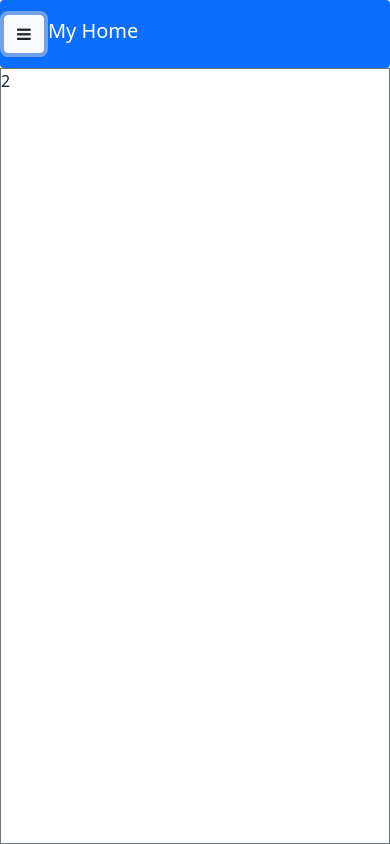
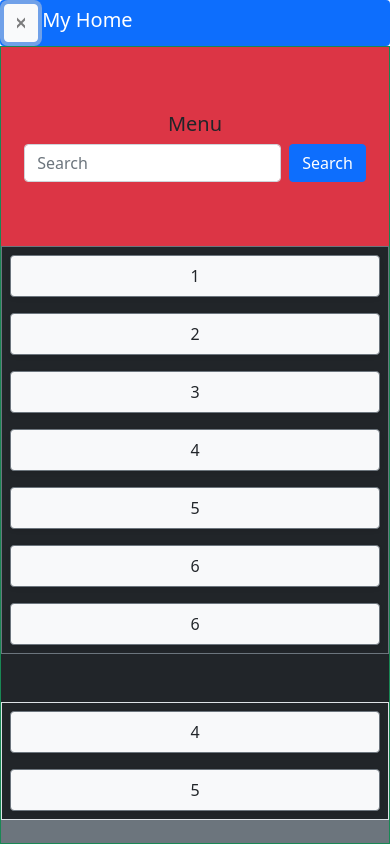
Before and after one commit to MahmoudHegazi/flex_jquery_aside_bs5, a plain HTML site: page index.html in a window 390 px wide. Both pictures are taken after a click on the button 21 px from the left and 33 px from the top of the page. Drawn offline with nearby package versions, Linux system fonts and the light colour scheme.

Commit message:
Update index.html

```diff
--- a/index.html
+++ b/index.html
@@ -1,35 +1,22 @@
 <!DOCTYPE html>
-<html>
+<html lang="en">
   <head>
+    <title>Bootstrap Example</title>
+    <meta charset="utf-8">
     <meta name="viewport" content="width=device-width, initial-scale=1">
     <link href="https://cdn.jsdelivr.net/npm/bootstrap@5.1.3/dist/css/bootstrap.min.css" rel="stylesheet">
     <script src="https://cdn.jsdelivr.net/npm/bootstrap@5.1.3/dist/js/bootstrap.bundle.min.js"></script>
+    <script src="https://ajax.googleapis.com/ajax/libs/jquery/3.6.0/jquery.min.js"></script>
     <link rel="stylesheet" href="https://cdnjs.cloudflare.com/ajax/libs/font-awesome/4.7.0/css/font-awesome.min.css">
-  <script src="https://ajax.googleapis.com/ajax/libs/jquery/3.6.0/jquery.min.js"></script>
-
     <style>
       html, body{
-     height:100%;
+      height: 100%;
       }
-   .main_header{
-     height: 8%;
+      @media only screen and (max-width: 575px) {
+      .navmenu_class{
+      display: none;
+      width: 100% !important;
       }
-   .main_content{
-     height: 92%;
-   }
-
-   .menu-link{
-     cursor: pointer;   }
-   .menu-link:hover{
-     opacity: 0.9;
-     box-shadow: 0px 4px 8px 0px rgba(10, 50, 130, 0.6), 0px 6px 20px 0 rgba(60, 190, 60, 0.19) !important;
-   }
-
-   .h-8{
-     height: 8% !important;
-   }
-   .h-92{
-     height: 92% !important;
       }
     </style>
   </head>
@@ -43,17 +30,20 @@
         </div>
       </div>
       <!-- top menu end -->
-
-  <div class="p-0 m-0 container-fluid main_content">
-    <div class="d-flex h-100">
+      <div class="p-0 m-0 main_content h-100 bg-warning d-flex align-items-stretch">
+        <!-- aside -->
         <!-- aside menu -->
-     <div class="border border-success w-25 h-100" id="navmenu">
-       <div class="container-fluid m-0 p-0 d-flex flex-column justify-content-center align-items-center p-2 h-8">
+        <div class="border border-success bg-secondary w-25 navmenu_class" id="navmenu">
+          <div class="container-fluid m-0 p-0 d-flex flex-column justify-content-center align-items-center p-2 h-25 bg-danger">
             <h5>Menu</h5>
+            <form class="d-flex">
+              <input class="form-control me-2" type="text" placeholder="Search">
+              <button class="btn btn-primary" type="button">Search</button>
+            </form>
           </div>
           <!-- nav links start -->
-       <div class="d-flex flex-column h-92">
-         <div class="border border-secondary d-flex flex-column justify-content-start align-items-center w-100 gap-3 p-2 h-75 mb-5 flex-grow-1">
+          <div class="d-flex flex-column bg-dark">
+            <div class="gap-3 border border-secondary d-flex flex-column justify-content-start align-items-center w-100 p-2 h-75  flex-grow-1">
               <div class="p-2 border border-secondary rounded w-100 d-flex justify-content-center align-items-center menu-link shadow-sm bg-light">1</div>
               <div class="p-2 border border-secondary rounded w-100 d-flex justify-content-center align-items-center menu-link shadow-sm bg-light">2</div>
               <div class="p-2 border border-secondary rounded w-100 d-flex justify-content-center align-items-center menu-link shadow-sm bg-light">3</div>
@@ -63,7 +53,7 @@
               <div class="p-2 border border-secondary rounded w-100 d-flex justify-content-center align-items-center menu-link shadow-sm bg-light">6</div>
             </div>
             <!-- footer navlinks -->
-         <div class="border border-primary d-flex flex-column justify-content-start align-items-center w-100 gap-3 p-2 mt-5 h-25">
+            <div class="border  d-flex flex-column justify-content-start align-items-center w-100 gap-3 p-2 mt-5 h-25">
               <div class="p-2 border border-secondary rounded w-100 d-flex justify-content-center align-items-center menu-link shadow-sm bg-light">4</div>
               <div class="p-2 border border-secondary rounded w-100 d-flex justify-content-center align-items-center menu-link shadow-sm bg-light">5</div>
             </div>
@@ -71,12 +61,10 @@
           </div>
           <!-- navlinks end -->
         </div>
-     <!-- main content -->
-     <div class="flex-fill border border-secondary">2</div>
+        <!-- aside end -->
+        <div class="flex-fill border border-secondary content_body" id="content_body_id">21</div>
       </div>
     </div>
-</div>
-
     <script>
       // this to help jquery wait until toggle end else will make messy
       let navAction = true;
@@ -99,20 +87,65 @@
         // update the navmenu icon dynamic async with jquery
         if($('#navmenu:visible').length == 0){
           removeAndAdd('navicon', ['fa-spinner', 'fa-spin'], ["fa-bars", "fa"]);
+
+
+          $("#content_body_id").css("display", "");
+
         } else {
           removeAndAdd('navicon', ['fa-spinner', 'fa-spin', 'fa'], ["btn-close"]);
         }
         navAction = true;
       };
 
+      const mainContentFixer = ()=>{
+            if ($(window).width() > 575){
+              if($('#content_body_id:visible').length == 0){
+                $("#content_body_id").css("display", "");
+              }
+            } else {
+              if($('#navmenu:visible').length == 0){
+                $("#content_body_id").css("display", "");
+              } else {
+                $("#content_body_id").css("display", "none");
+              }
+            }
+
+      };
+
+      /* function to display correct icon bassed on navmenu status this asynced with css media query*/
+      const iconFixer = ()=>{
+           if($('#navmenu:visible').length == 0){
+            removeAndAdd('navicon', ['btn-close'], ["fa-bars", "fa"]);
+          } else {
+            removeAndAdd('navicon', ['fa-bars', 'fa'], ["btn-close"]);
+          }
+          // display or hide content body depend on screen width
+          mainContentFixer();
+      };
+
       $(function() {
         $("#navmenu_toggle").on("click", ()=>{
           if (navAction == true){
+
+            // hide main content if mobile size
+            if ($(window).width() < 575){
+              if($('#navmenu:visible').length == 0){
+                $("#content_body_id").css("display", "none");
+              }
+            }
+
             removeAndAdd('navicon', ['btn-close', 'fa-bars', 'fa'], ['fa', 'fa-spinner', 'fa-spin']);
             $("#navmenu").toggle('mid', 'swing', navToggleEnds);
             navAction = false;
           }
         });
+
+        // based on device size or factly display of navmenu show the icon
+        iconFixer();
+
+        // media query work on it's own with width and this will display the correct icon so not let js work with width
+        $( window ).resize(function() {iconFixer();});
+
       });
        //$("#navmenu_toggle").toggle(speed,easing,callback)
     </script>
```
Lines whose indentation alone changed are shown as unchanged.
